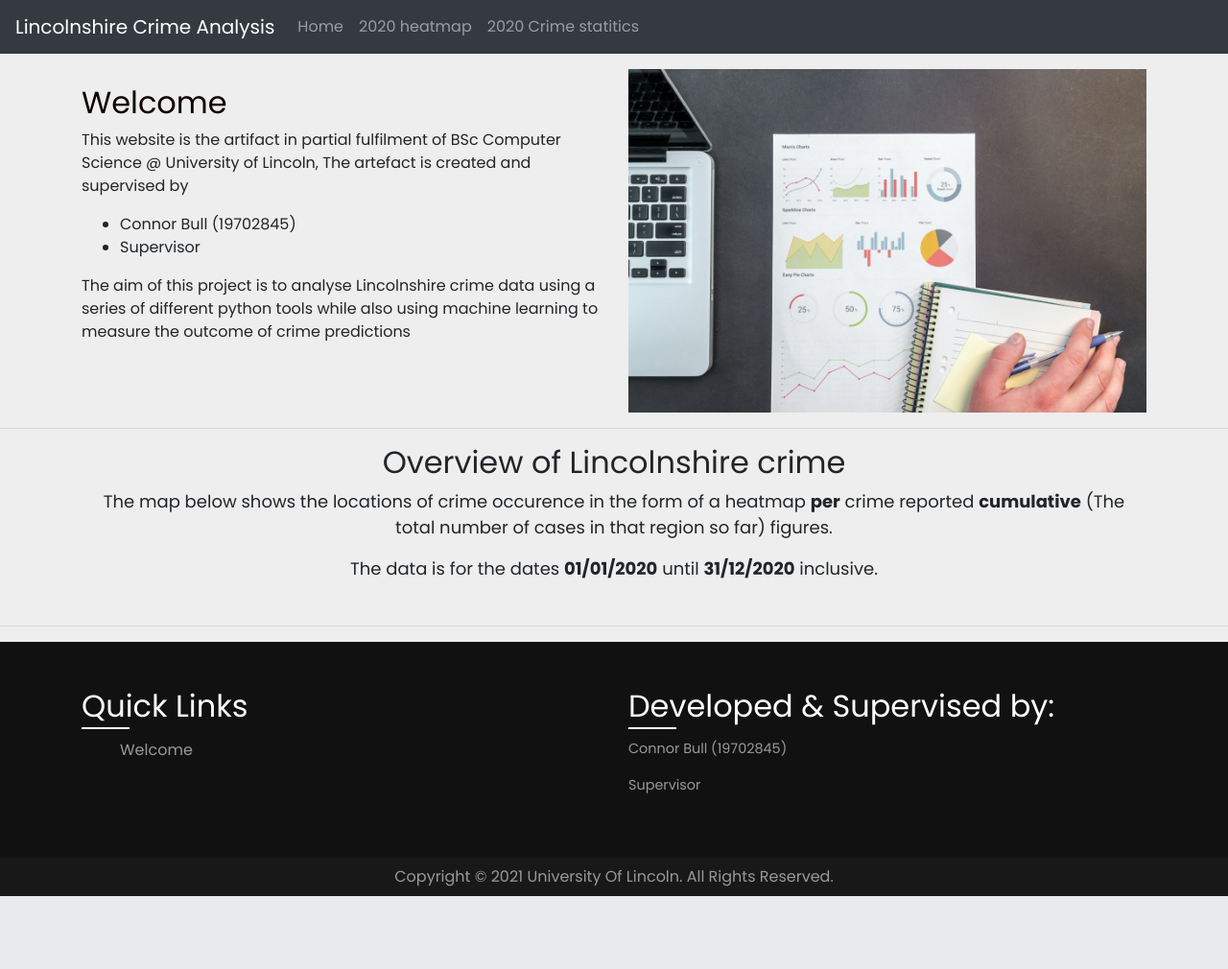
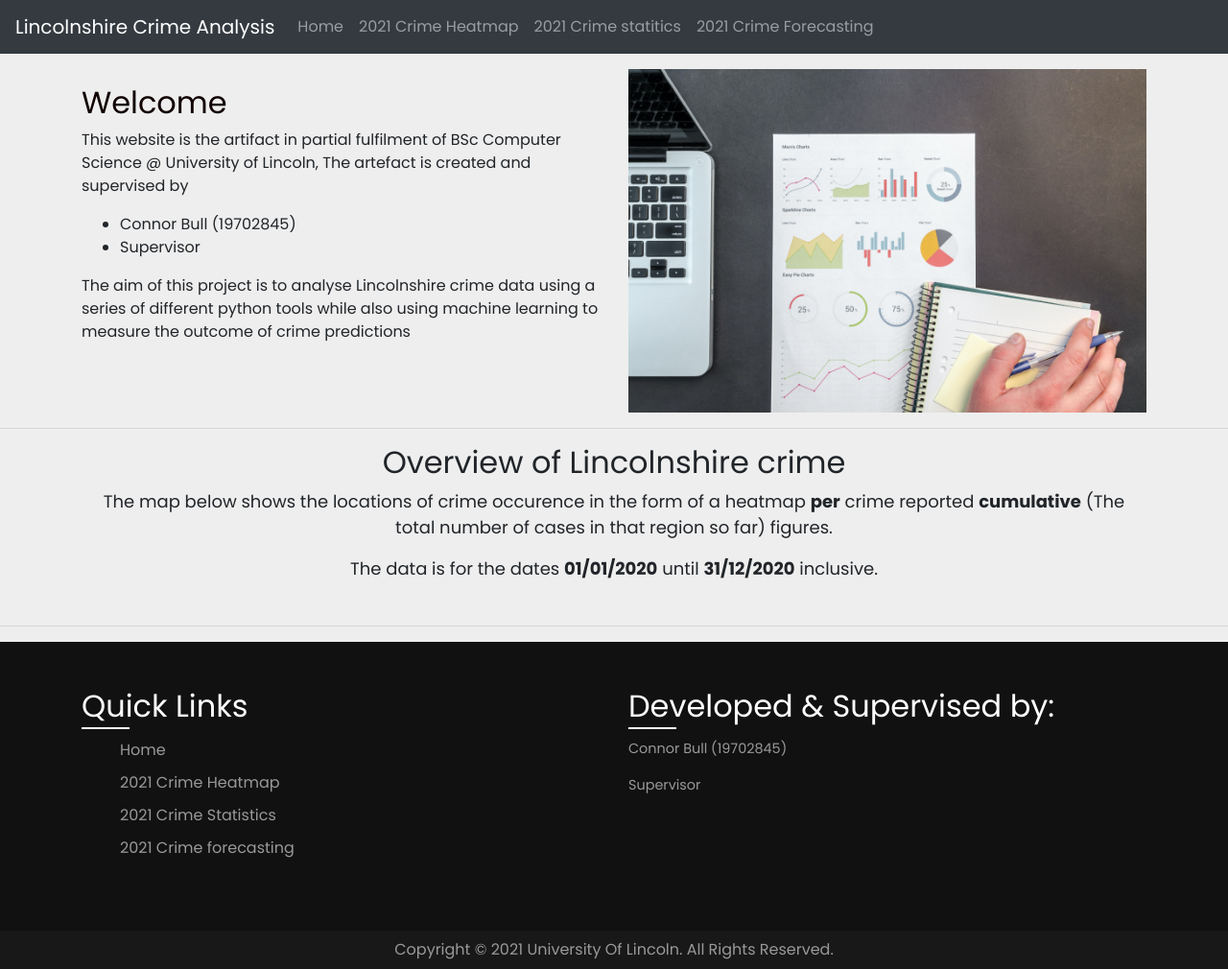
Before and after one commit to Connor-Bull/Lincolnshire-Crime-Analysis, a Flask app: page / in a window 1280 px wide. Shown: the whole page at 96% size. Before the commit the page ends 934 px from the top, so only its background shows below. Run offline with Flask 2, Linux system fonts and the light colour scheme; some libraries are stand-ins or nearby versions.

Commit message:
Maintanince

```diff
--- a/templates/index.html
+++ b/templates/index.html
@@ -32,10 +32,13 @@
                         <a class="nav-link" href="">Home</a>
                     </li>
                     <li class="nav-item">
-                        <a class="nav-link" href="">2020 heatmap</a>
+                        <a class="nav-link" href="">2021 Crime Heatmap</a>
                     </li>
                     <li class="nav-item">
-                        <a class="nav-link" href="">2020 Crime statitics</a>
+                        <a class="nav-link" href="">2021 Crime statitics</a>
+                    </li>
+                    <li class="nav-item">
+                        <a class="nav-link" href="">2021 Crime Forecasting</a>
                     </li>
                 </ul>
             </div>
@@ -87,7 +90,10 @@
                     <div class="sec col-md-6" id="footer-quick-links">
                         <h2>Quick Links</h2>
                         <ul>
-                            <li><a href="">Welcome</a></li>
+                            <li><a href="">Home</a></li>
+                            <li><a href="">2021 Crime Heatmap</a></li>
+                            <li><a href="">2021 Crime Statistics</a></li>
+                            <li><a href="">2021 Crime forecasting</a></li>
                         </ul>
                     </div>
                     <div class="sec col-md-6" id="footer-creator">
@@ -101,7 +107,6 @@
         <div class="copyrightText">
             <p>Copyright © 2021 University Of Lincoln. All Rights Reserved.</p>
         </div>
-
         <script src="https://code.jquery.com/jquery-3.5.1.slim.min.js" integrity="sha384-DfXdz2htPH0lsSSs5nCTpuj/zy4C+OGpamoFVy38MVBnE+IbbVYUew+OrCXaRkfj" crossorigin="anonymous"></script>
         <script src="https://cdn.jsdelivr.net/npm/bootstrap@4.6.0/dist/js/bootstrap.min.js" integrity="sha384-+YQ4JLhjyBLPDQt//I+STsc9iw4uQqACwlvpslubQzn4u2UU2UFM80nGisd026JF" crossorigin="anonymous"></script>
         <script src="https://unpkg.com/leaflet@1.7.1/dist/leaflet.js" integrity="sha512-XQoYMqMTK8LvdxXYG3nZ448hOEQiglfqkJs1NOQV44cWnUrBc8PkAOcXy20w0vlaXaVUearIOBhiXZ5V3ynxwA==" crossorigin=""></script>
--- a/website/__init__.py
+++ b/website/__init__.py
@@ -3,3 +3,4 @@ from flask import Flask
 app = Flask(__name__, static_url_path="/static", static_folder='../static/', template_folder='../templates')
 
 import website.views
+import website.map
--- a/website/map.py
+++ b/website/map.py
@@ -7,6 +7,8 @@ from folium.plugins import HeatMap
 
 df = pd.read_csv('data/map.csv')
 df = df.drop(columns=['Context', 'Crime ID', 'Reported by', 'Falls within', 'Last outcome category', 'LSOA code','LSOA name' ], axis = 1)
+
+
 
 
 
```
